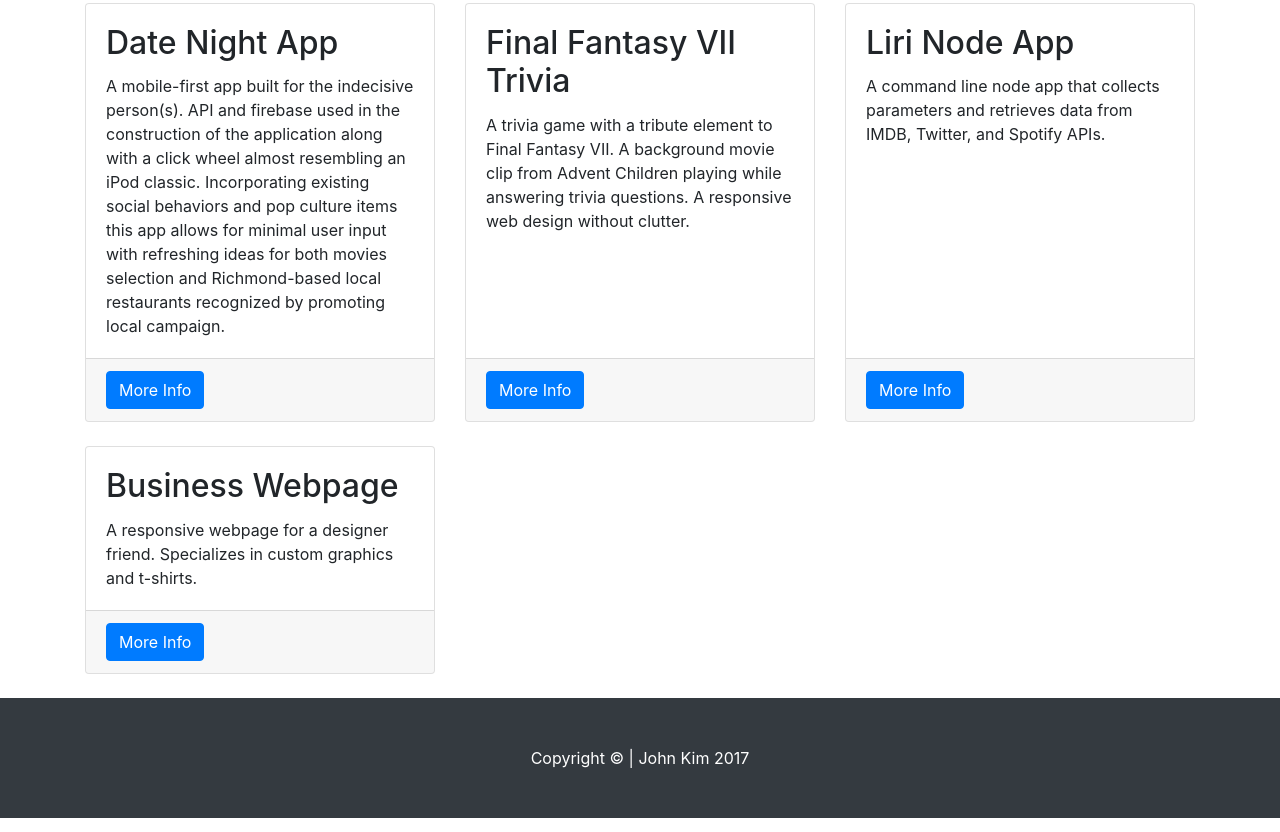
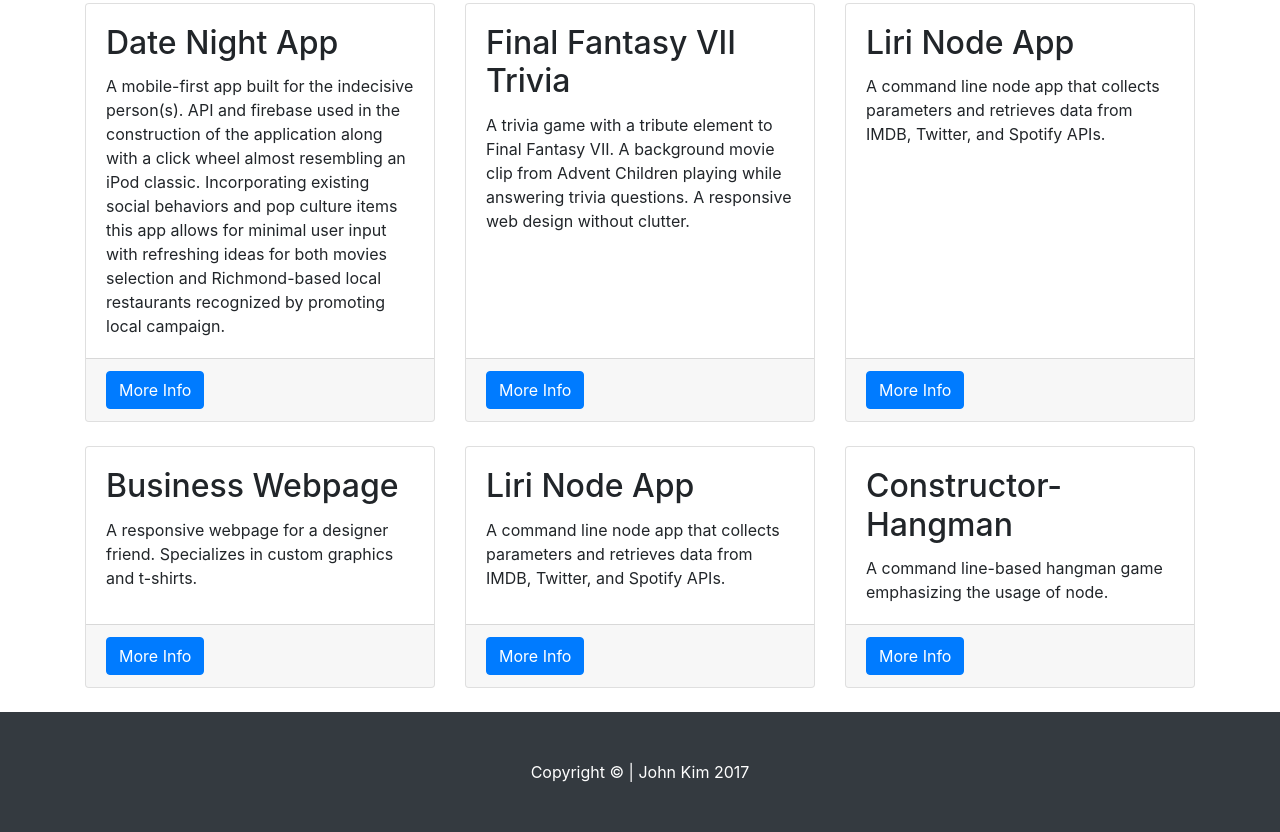
Before and after one commit to jok405/Bootstrap-Portfolio, a plain HTML site: page index.html in a window 1280 px wide. Shown: the part 759-1591 px from the top of the page. Drawn offline with Linux system fonts and the light colour scheme.

Commit message:
minor changes to content

```diff
--- a/index.html
+++ b/index.html
@@ -129,6 +129,31 @@
           </div>
         </div>
         <!-- /.col-md-4 -->
+        <div class="col-md-4 mb-4">
+          <div class="card h-100">
+            <div class="card-body">
+              <h2 class="card-title">Liri Node App</h2>
+              <p class="card-text">A command line node app that collects parameters and retrieves data from IMDB, Twitter, and Spotify APIs.</p>
+            </div>
+            <div class="card-footer">
+              <a href="https://github.com/jok405/Liri-node-app" class="btn btn-primary">More Info</a>
+            </div>
+          </div>
+        </div>
+        <!-- /.col-md-4 -->
+        <!-- /.col-md-4 -->
+        <div class="col-md-4 mb-4">
+          <div class="card h-100">
+            <div class="card-body">
+              <h2 class="card-title">Constructor-Hangman</h2>
+              <p class="card-text">A command line-based hangman game emphasizing the usage of node.</p>
+            </div>
+            <div class="card-footer">
+              <a href="https://github.com/jok405/Constructor-Hangman" class="btn btn-primary">More Info</a>
+            </div>
+          </div>
+        </div>
+        <!-- /.col-md-4 -->
 
       </div>
       <!-- /.row -->
```
